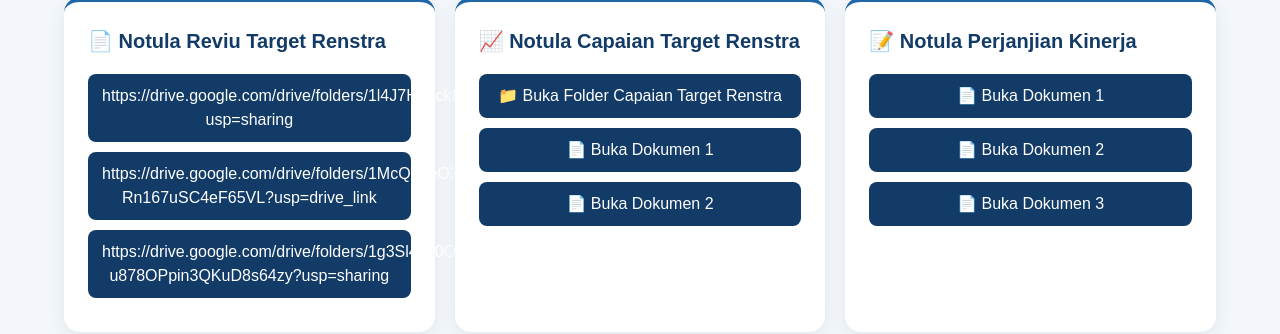
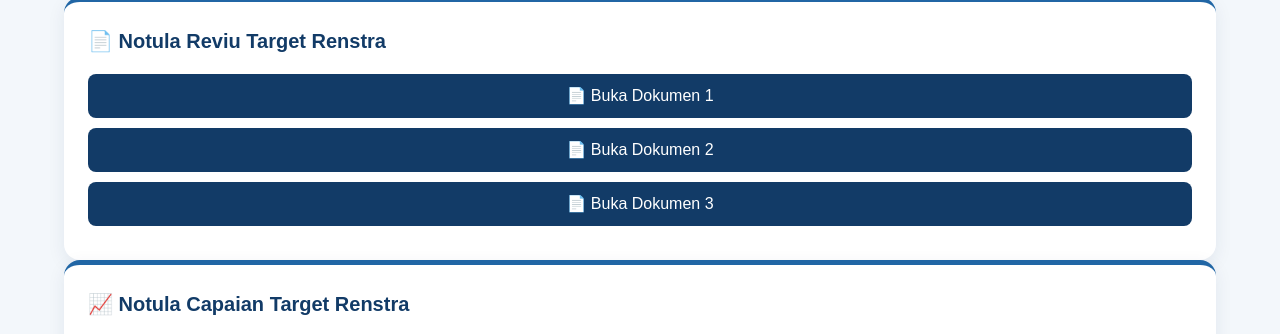
Before and after one commit to izm2002/sakip-8-ags, a plain HTML site: page index.html in a window 1280 px wide. Both pictures are taken after a click on the button "📁 Perencanaan". Shown: the part 414-748 px from the top of the page. Drawn offline with Linux system fonts and the light colour scheme; no server answers.

Commit message:
Update index.html

```diff
--- a/index.html
+++ b/index.html
@@ -84,28 +84,25 @@
 
 
 
-    <div class="planning-grid">
-
   <div class="planning-card">
 
     <h3>
         📄 Notula Reviu Target Renstra
     </h3>
 
-            <a href="#" target="_blank">
-                https://drive.google.com/drive/folders/1l4J7HdLckIX4bykx3TeAID8fUvpSDtuN?usp=sharing
+    <a href="https://drive.google.com/drive/folders/1l4J7HdLckIX4bykx3TeAID8fUvpSDtuN?usp=sharing" target="_blank">
+        📄 Buka Dokumen 1
     </a>
 
-            <a href="#" target="_blank">
-                https://drive.google.com/drive/folders/1McQq2eO35wxt13rQ-Rn167uSC4eF65VL?usp=drive_link
+    <a href="https://drive.google.com/drive/folders/1McQq2eO35wxt13rQ-Rn167uSC4eF65VL?usp=drive_link&ouid=105803046817608227872&rtpof=true&sd=true" target="_blank">
+        📄 Buka Dokumen 2
     </a>
 
-            <a href="#" target="_blank">
-                https://drive.google.com/drive/folders/1g3Sl49z0On9-u878OPpin3QKuD8s64zy?usp=sharing
+    <a href="https://drive.google.com/drive/folders/1g3Sl49z0On9-u878OPpin3QKuD8s64zy?usp=sharing" target="_blank">
+        📄 Buka Dokumen 3
     </a>
 
 </div>
-
 
 
   <div class="planning-card">
```
Lines whose indentation alone changed are shown as unchanged.
